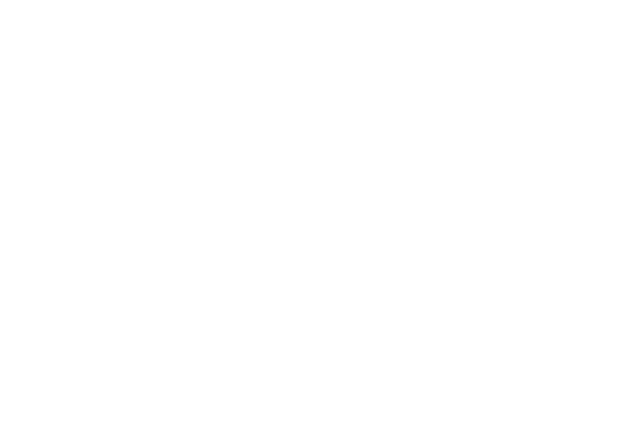
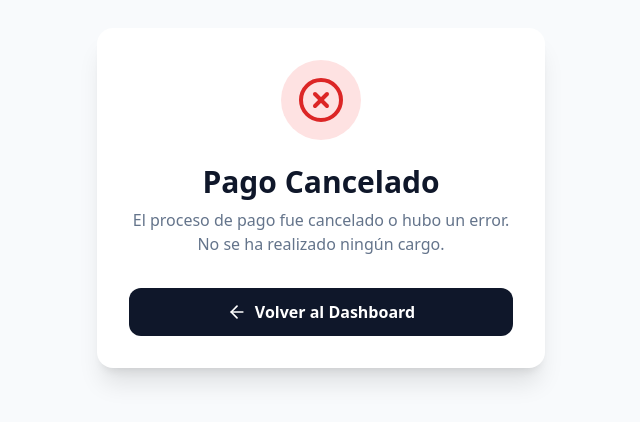
Before and after one commit to alberth217/quiniela-2026, a React (Vite) app: page /pago-fallido in a window 1280 px wide. Before the commit this address had no page. Shown: the part 202-624 px from the top of the page, without its empty margins (319-959 px from the left). Built offline with nearby package versions, Linux system fonts and the light colour scheme.

Commit message:
agregando vistas de corfirmacion de pago y de rechazo del pago

```diff
--- a/src/App.jsx
+++ b/src/App.jsx
@@ -4,6 +4,8 @@ import Login from './Login';
 import Register from './Register';
 import Dashboard from './Dashboard';
 import Admin from './Admin';
+import PagoExitoso from './PagoExitoso';
+import PagoFallido from './PagoFallido';
 
 import Ranking from './Ranking';
 import MisPuntos from './MisPuntos';
@@ -18,6 +20,8 @@ function App() {
       <Route path="/ranking" element={<Ranking />} />
       <Route path="/mis-puntos" element={<MisPuntos />} />
       <Route path="/admin" element={<Admin />} />
+      <Route path="/pago-exitoso" element={<PagoExitoso />} />
+      <Route path="/pago-fallido" element={<PagoFallido />} />
     </Routes>
   );
 }
--- /dev/null
+++ b/src/PagoExitoso.jsx
@@ -0,0 +1,36 @@
+import React, { useEffect } from 'react';
+import { Link, useNavigate } from 'react-router-dom';
+import { CheckCircle, ArrowRight } from 'lucide-react';
+
+const PagoExitoso = () => {
+    const navigate = useNavigate();
+
+    useEffect(() => {
+        // Redirigir al dashboard despues de unos segundos
+        const timer = setTimeout(() => {
+            navigate('/dashboard');
+        }, 5000);
+        return () => clearTimeout(timer);
+    }, [navigate]);
+
+    return (
+        <div className="min-h-screen bg-slate-50 flex items-center justify-center p-4">
+            <div className="bg-white p-8 rounded-2xl shadow-xl text-center max-w-md w-full animate-fade-in-up">
+                <div className="bg-green-100 p-4 rounded-full inline-flex mb-6">
+                    <CheckCircle size={48} className="text-green-600" />
+                </div>
+                <h1 className="text-3xl font-black text-slate-900 mb-2">¡Pago Exitoso!</h1>
+                <p className="text-slate-500 mb-8">
+                    Tu inscripción ha sido confirmada. Ya puedes participar en la quiniela.
+                    <br /><br />
+                    Redirigiendo al panel...
+                </p>
+                <Link to="/dashboard" className="bg-slate-900 text-white px-6 py-3 rounded-xl font-bold inline-flex items-center gap-2 hover:bg-slate-800 transition-colors">
+                    Ir al Dashboard ahora <ArrowRight size={20} />
+                </Link>
+            </div>
+        </div>
+    );
+};
+
+export default PagoExitoso;
--- /dev/null
+++ b/src/PagoFallido.jsx
@@ -0,0 +1,26 @@
+import React from 'react';
+import { Link } from 'react-router-dom';
+import { XCircle, ArrowLeft } from 'lucide-react';
+
+const PagoFallido = () => {
+    return (
+        <div className="min-h-screen bg-slate-50 flex items-center justify-center p-4">
+            <div className="bg-white p-8 rounded-2xl shadow-xl text-center max-w-md w-full animate-fade-in-up">
+                <div className="bg-red-100 p-4 rounded-full inline-flex mb-6">
+                    <XCircle size={48} className="text-red-600" />
+                </div>
+                <h1 className="text-3xl font-black text-slate-900 mb-2">Pago Cancelado</h1>
+                <p className="text-slate-500 mb-8">
+                    El proceso de pago fue cancelado o hubo un error. No se ha realizado ningún cargo.
+                </p>
+                <div className="flex flex-col gap-3">
+                    <Link to="/dashboard" className="bg-slate-900 text-white px-6 py-3 rounded-xl font-bold inline-flex items-center justify-center gap-2 hover:bg-slate-800 transition-colors">
+                        <ArrowLeft size={20} /> Volver al Dashboard
+                    </Link>
+                </div>
+            </div>
+        </div>
+    );
+};
+
+export default PagoFallido;
```
Also changed, not shown: 1 other file (tests, documents, lock files or other folders).
